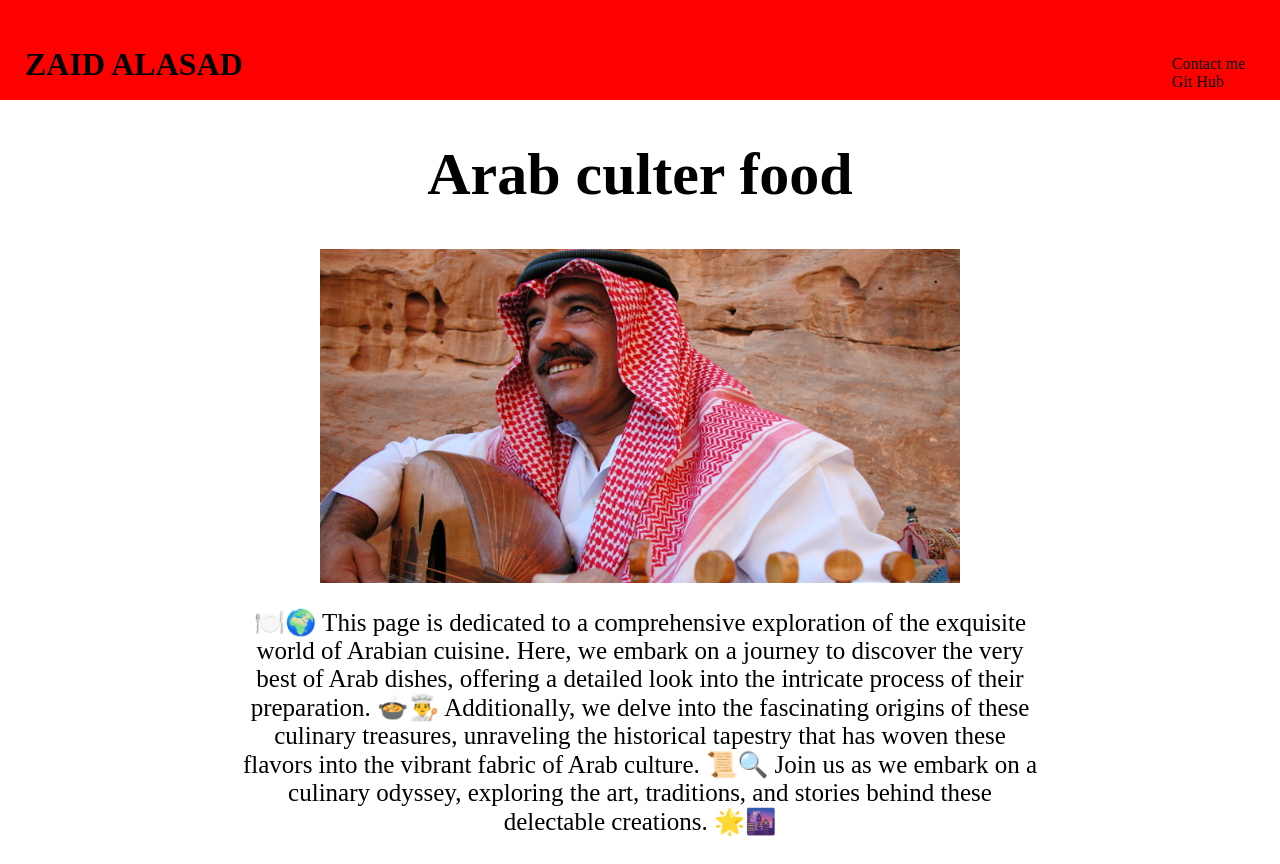
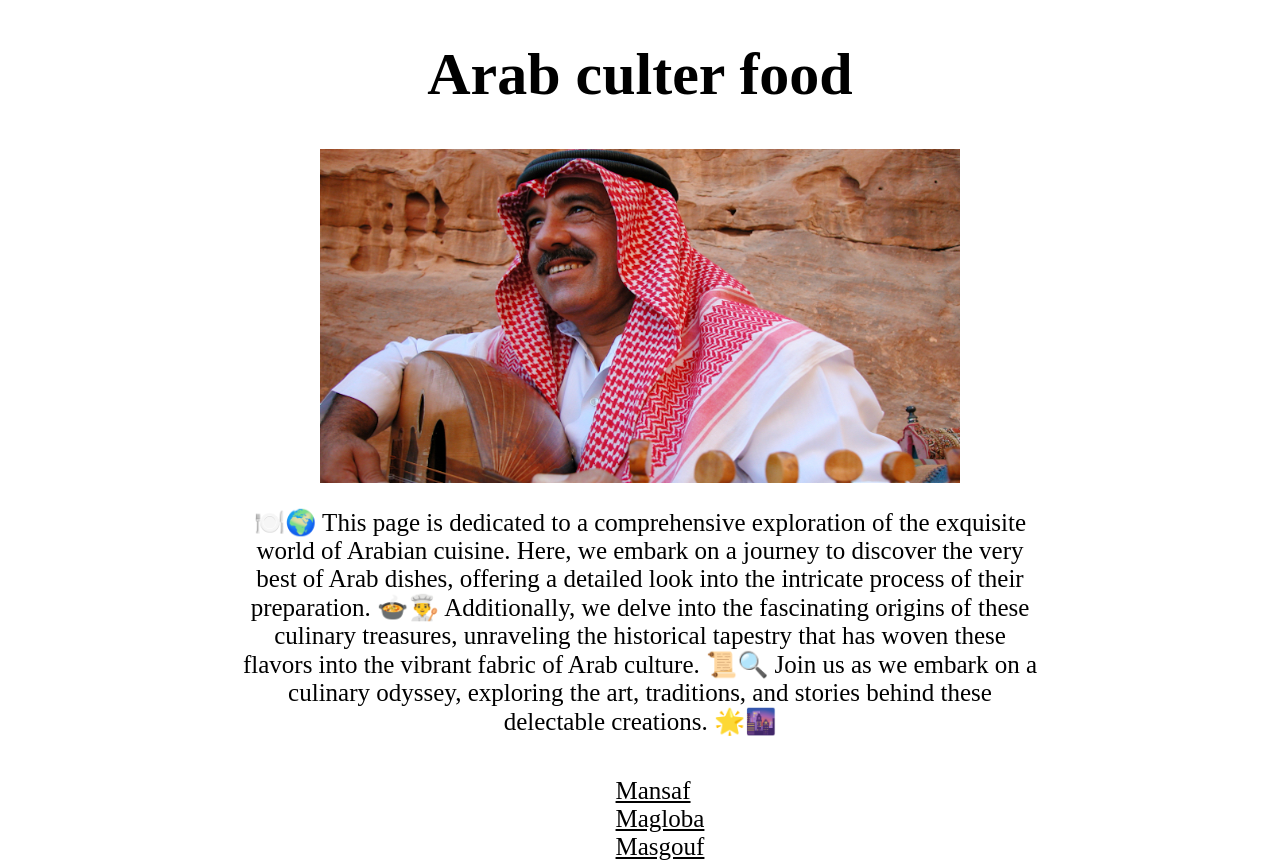
Before and after one commit to zaid-alasad/oden-recipes, a plain HTML site: page index.html in a window 1280 px wide. Shown: the top 864 px of the page. Drawn offline with Linux system fonts and the light colour scheme.

Commit message:
removed teh top navbar to make it look better in an upcoming version

```diff
--- a/css/style.css
+++ b/css/style.css
@@ -59,15 +59,3 @@ li a{
   }
 
   /* in the side pages this is responsible for styling the go back buttons */
-
-  .navBar{
-    display: block;
-    height: 50px;
-    background-color: red;
-    padding: 25px;
-  }
-
-  .navBarList{
-    margin-left: 90%;
-    margin-top: -50px;
-  }
--- a/index.html
+++ b/index.html
@@ -7,14 +7,6 @@
     <title>Arab dishes</title>
 </head>
 <body>
-    <div class="navBar">
-      <h1>ZAID ALASAD</h1>
-
-      <ol class="navBarList">
-        <li>Contact me</li>
-        <li>Git Hub</li>
-      </ol>
-    </div>
 
     <h1 class="heading">Arab culter food</h1>
     <div class="banner">
```
